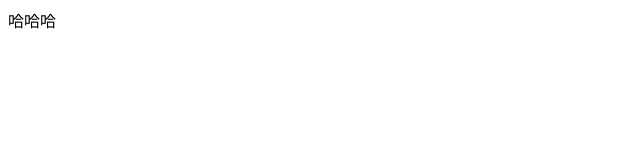
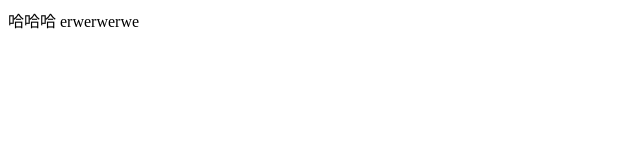
Before and after one commit to morris-he/test0420, a plain HTML site: page index.html in a window 1280 px wide. Shown: the full height of the page, 0-640 px from the left. Drawn offline with Linux system fonts and the light colour scheme.

Commit message:
修改index

```diff
--- a/index.html
+++ b/index.html
@@ -9,5 +9,6 @@
 </head>
 <body>
 哈哈哈
+erwerwerwe
 </body>
 </html>
```
